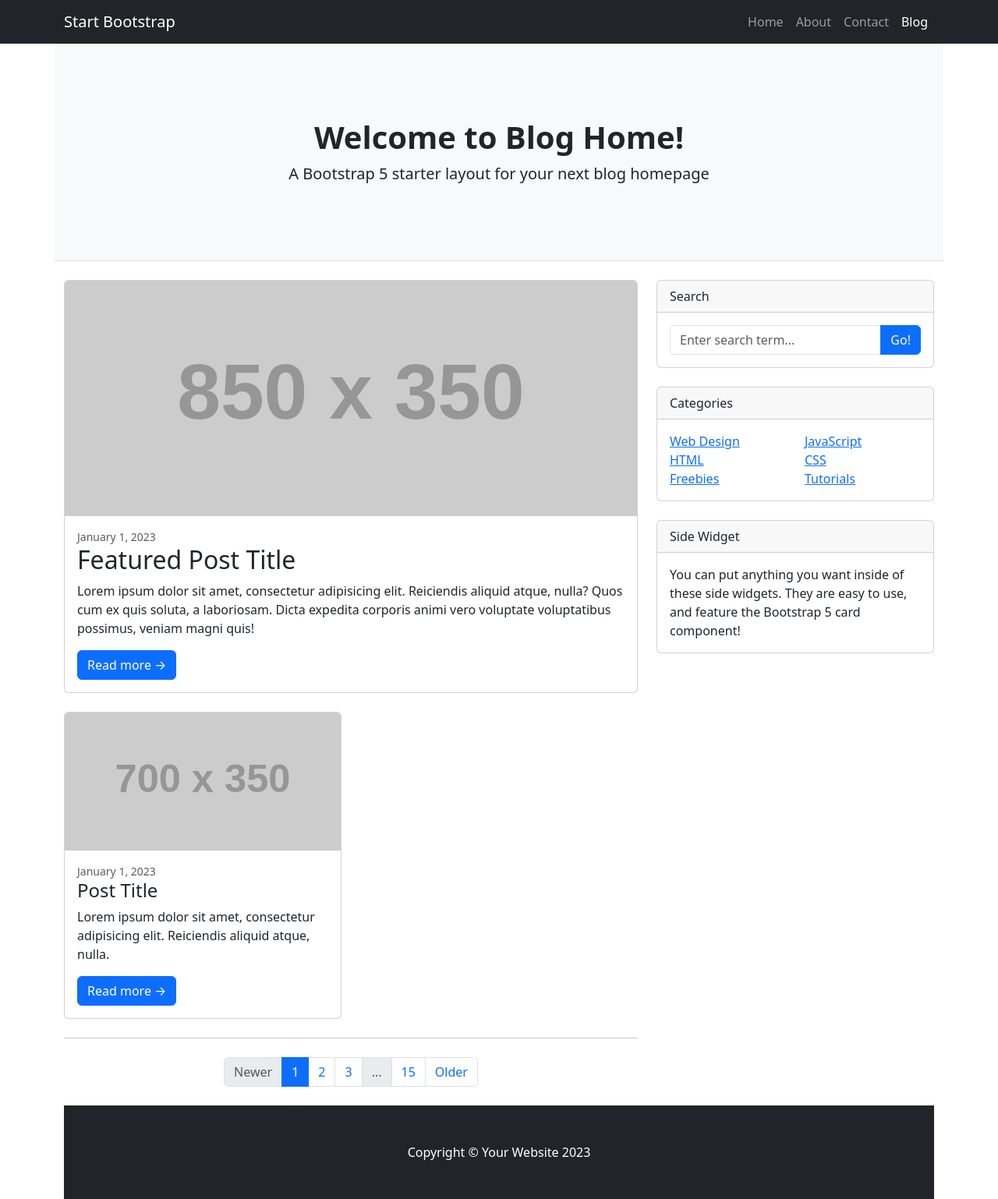
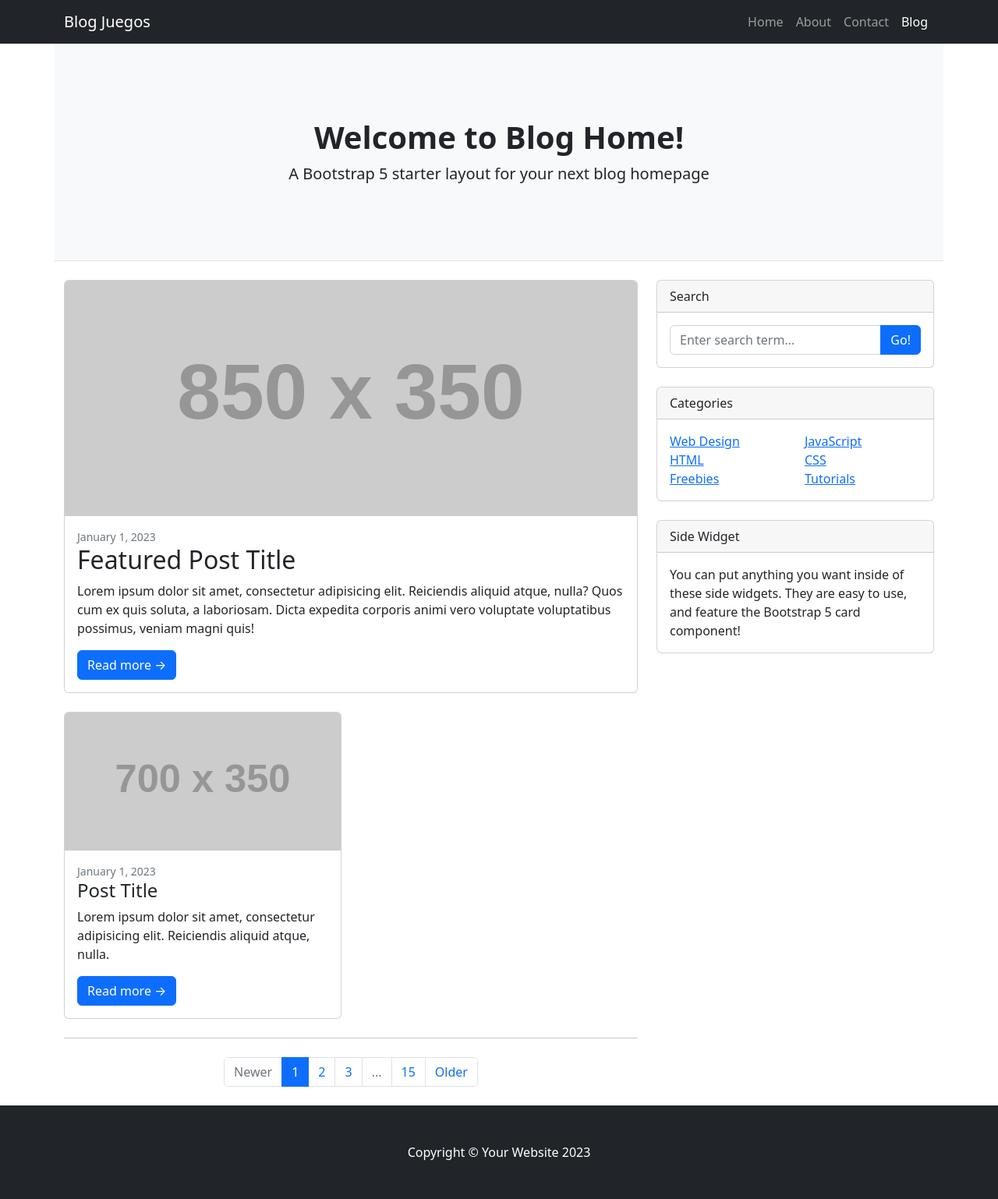
Before and after one commit to LucasNahuel/blog_grupo_5, a Django app: page / in a window 1280 px wide. Shown: the whole page at 78% size. Run offline with Django 4.2, Linux system fonts and the light colour scheme; grey boxes labelled with a size stand in for pictures from a placeholder-image service; some libraries are stand-ins or nearby versions.

Commit message:
arregla errores en la disposición del header y footer

```diff
--- a/blog_grupo_5/settings.py
+++ b/blog_grupo_5/settings.py
@@ -77,7 +77,7 @@ WSGI_APPLICATION = 'blog_grupo_5.wsgi.application'
 DATABASES = {
 'default': {
     'ENGINE': 'django.db.backends.mysql',
-    'NAME': 'post',
+    'NAME': 'blog',
     'USER': 'usuario',
     'PASSWORD': 'contrasenia123',
   }
--- a/static/styles.css
+++ b/static/styles.css
@@ -14,7 +14,3 @@ form button{
 form h1{
     margin-block: 0.5em;
 }
-
-div#content{
-    min-height: 100vh;
-}
--- a/templates/base.html
+++ b/templates/base.html
@@ -8,13 +8,13 @@
         <meta name="viewport" content="width=device-width, initial-scale=1, shrink-to-fit=no" />
         <meta name="description" content="" />
         <meta name="author" content="" />
-        <title>Blog Home - Start Bootstrap Template</title>
+        <title>Blog juegos - Grupo 5</title>
         <!-- Favicon-->
         <link rel="icon" type="image/x-icon" href="assets/favicon.ico" />
         <!-- Core theme CSS (includes Bootstrap)-->
         <link href="{% static 'css/styles.css' %}" rel="stylesheet" />
 
-        <link href="https://cdn.jsdelivr.net/npm/bootstrap@5.3.2/dist/css/bootstrap.min.css" rel="stylesheet" integrity="sha384-T3c6CoIi6uLrA9TneNEoa7RxnatzjcDSCmG1MXxSR1GAsXEV/Dwwykc2MPK8M2HN" crossorigin="anonymous">
+
         <link href="{% static 'styles.css' %}" rel="stylesheet"/>
     </head>
 
@@ -23,7 +23,7 @@
         <!-- Responsive navbar-->
         <nav class="navbar navbar-expand-lg navbar-dark bg-dark">
             <div class="container">
-                <a class="navbar-brand" href="#!">Start Bootstrap</a>
+                <a class="navbar-brand" href="#!">Blog Juegos</a>
                 <button class="navbar-toggler" type="button" data-bs-toggle="collapse" data-bs-target="#navbarSupportedContent" aria-controls="navbarSupportedContent" aria-expanded="false" aria-label="Toggle navigation"><span class="navbar-toggler-icon"></span></button>
                 <div class="collapse navbar-collapse" id="navbarSupportedContent">
                     <ul class="navbar-nav ms-auto mb-2 mb-lg-0">
@@ -42,7 +42,7 @@
 
 
         <!-- Page content-->
-        <div class="container" id="content">
+        <div class="container">
 
 
 
@@ -97,7 +97,7 @@
                 </div>
             {% endblock sidebar %}
 
-
+                </div>
 
         </div>
         <!-- Footer-->
@@ -105,9 +105,9 @@
             <div class="container"><p class="m-0 text-center text-white">Copyright &copy; Your Website 2023</p></div>
         </footer>
         <!-- Bootstrap core JS-->
-        <script src="{% static 'https://cdn.jsdelivr.net/npm/bootstrap@5.2.3/dist/js/bootstrap.bundle.min.js' %}"></script>
+        <script src='https://cdn.jsdelivr.net/npm/bootstrap@5.2.3/dist/js/bootstrap.bundle.min.js'></script>
         <!-- Core theme JS-->
         <script src="{% static 'js/scripts.js' %}"></script>
-        <script src="https://cdn.jsdelivr.net/npm/bootstrap@5.3.2/dist/js/bootstrap.bundle.min.js" integrity="sha384-C6RzsynM9kWDrMNeT87bh95OGNyZPhcTNXj1NW7RuBCsyN/o0jlpcV8Qyq46cDfL" crossorigin="anonymous"></script>
+
     </body>
 </html>
```
Also changed, not shown: db.sqlite3 (deleted).
